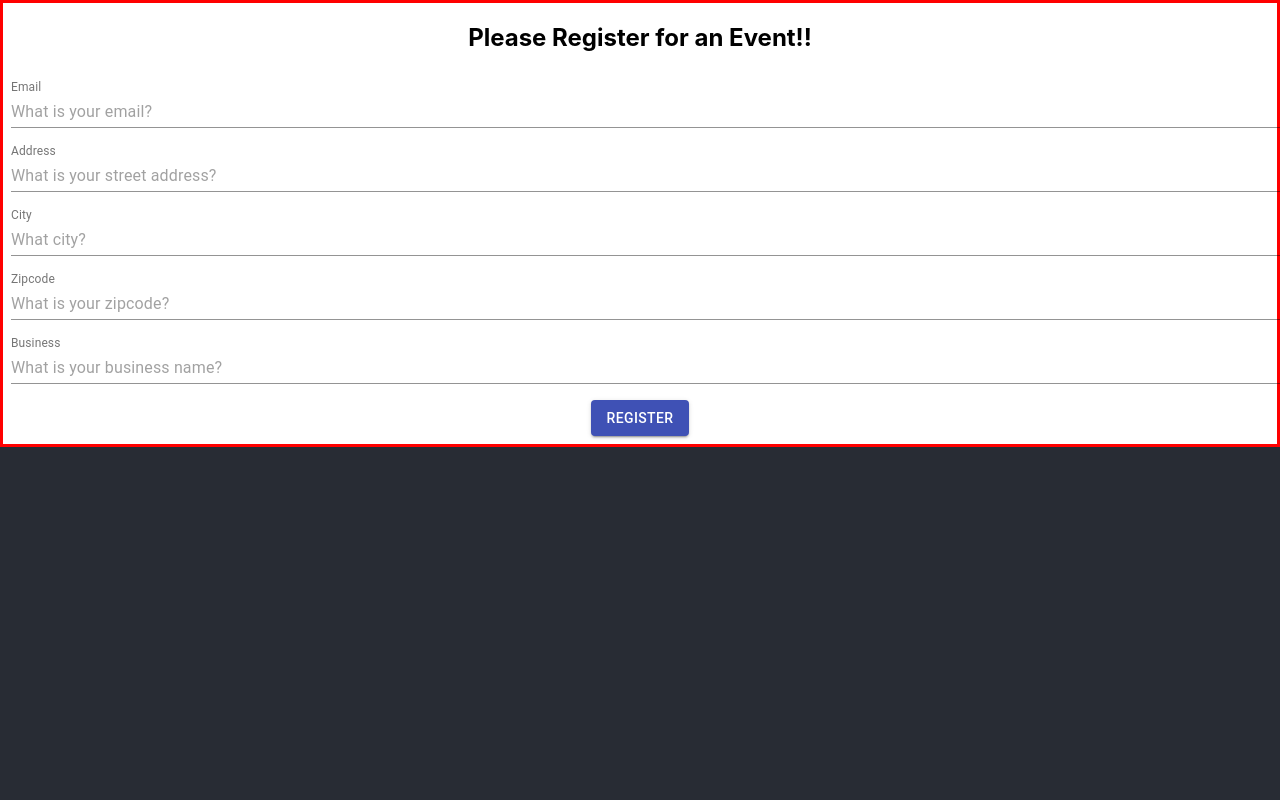
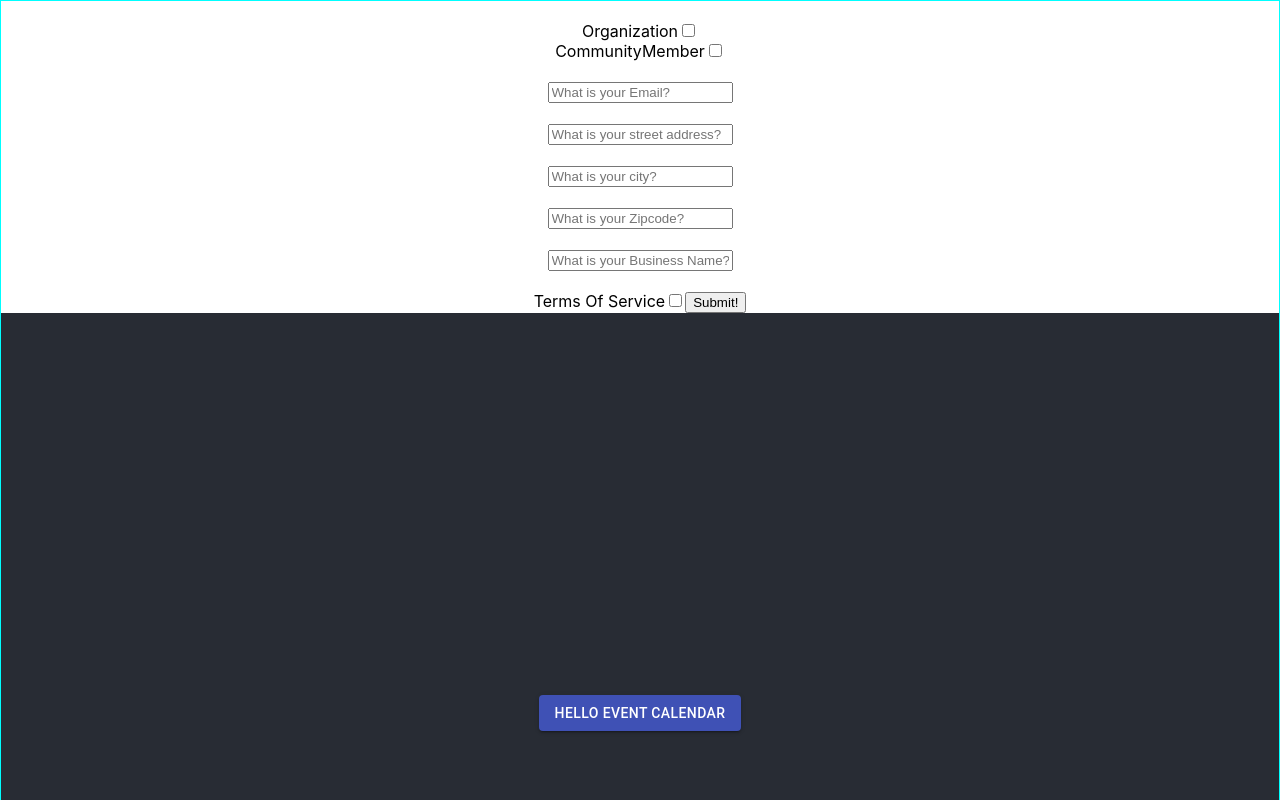
Before and after one commit to bw-block-club-calendar/fe, a React (Create React App) app: page /Events in a window 1280 px wide. Shown: the top 800 px of the page. Built offline with nearby package versions, Linux system fonts and the light colour scheme.

Commit message:
Updated Register.js

```diff
--- a/package.json
+++ b/package.json
@@ -5,6 +5,7 @@
   "dependencies": {
     "@material-ui/core": "^4.6.1",
     "axios": "^0.19.0",
+    "formik": "^2.0.4",
     "react": "^16.12.0",
     "react-dom": "^16.12.0",
     "react-scripts": "3.2.0",
--- a/src/App.css
+++ b/src/App.css
@@ -1,5 +1,16 @@
 .App {
   text-align: center;
+  justify-content: center;
+  border: 1px solid aqua;
+  align-content: flex-end;
+  align-items: center;
+  justify-content: center;
+}
+.container {
+
+  align-content: flex-end;
+  align-items: center;
+  justify-content: center;
 }
 
 .App-logo {
--- a/src/App.js
+++ b/src/App.js
@@ -1,10 +1,15 @@
 import './App.css';
 
 import Button from '@material-ui/core/Button';
-import Events from './Components/Events';
 import React from 'react';
-import logo from './logo.svg';
+import Register from './Components/Register';
 
+//import Events from './Components/Events';
+
+
+
+
+//import Nav from './Components/Nav'
 //import Card from './Components/Card';
 
 
@@ -13,11 +18,10 @@ import logo from './logo.svg';
 function App() {
   return (
     <div className="App">
-
-    <Events/>
-
+    {/*<Nav/>*/}
+    <Register/>
     <header className="App-header">
-      <Button variant="contained" color="primary">
+    <Button variant="contained" color="primary">
       Hello Event Calendar
     </Button>
       </header>
--- a/src/Components/Events.js
+++ b/src/Components/Events.js
@@ -1,144 +1,103 @@
-/*
+import * as Yup from "yup";
 
-    * eventTitle - String
-    * eventAddress - Address
-    * geolocation - Coordinates
-    * eventDescription - String
-    * eventStart - DateTime
-    * eventEnd - DateTime
-    * externalLink (Facebook listing for example. *Optional) - URL
-    *
-    *
- */
-
+import { Field, Form, withFormik } from "formik";
 import React, { useEffect, useState } from "react";
 
-import Box from '@material-ui/core/Box';
-import Button from '@material-ui/core/Button';
-import { FormControl } from '@material-ui/core';
-import { FormHelperText } from '@material-ui/core';
-import { FormLabel } from '@material-ui/core';
-import { Input } from '@material-ui/core';
-import { InputLabel } from '@material-ui/core';
-import TextField from '@material-ui/core/TextField';
-import { makeStyles } from '@material-ui/core/styles';
+import axios from "axios";
 
-const useStyles = makeStyles(theme => ({
+const Register = ({ values, errors, touched, status })=>{
 
 
-    container: {
-      border: '3px solid red',
-      display: 'flex',
-      flexWrap: 'wrap',
-      justifyContent: 'center',
-    },
-    textField: {
+const [users, setUsers] = useState([]);
+  useEffect(() => {
+    status && setUsers(users => [...users, status]);
+  }, [status]);
 
-      marginLeft: theme.spacing(1),
-      marginRight: theme.spacing(1),
-      width: 150,
-    },
-    button: {
-        margin: theme.spacing(1),
-      },
-      input: {
-        display: 'none',
-      },
-  }));
 
-const Events =({values, errors, touched, status}) => {
-    const [users, setUsers] = useState([]);
-    const classes = useStyles();
-    useEffect (()=> {status && setUsers (users => [...users, status])}, [status]);
 
-    return (
+return(
+    <div className="user-form">
 
-        <div className={classes.container}>
-        <div>
-        <h2>Please Register for an Event!!</h2>
-          <TextField
-            id="standard-full-width"
-            label="Email"
-            style={{ margin: 8 }}
-            name="email"
-            placeholder="What is your email?"
-            fullWidth
-            margin="normal"
-            InputLabelProps={{
-              shrink: true,
-            }}
-          />
+    <br></br>
+    <Form>
+    <label className="checkbox-container">Terms Of Service
+    <Field type="checkbox" name="terms" checked={values.terms}/>
+    {touched.terms && errors.terms && (<p className="errors">{errors.terms}</p>)}
+    <span className="checkmark"/>
+    </label>
+    <Field type="text" name="email" placeholder="What is your Email?"/><br></br>
+    {touched.email && errors.email && (<p className="errors">{errors.email}</p>)}
+    <br></br>
+    <Field type="text" name="streetAddress" placeholder="What is your street address?"/><br></br>
+    {touched.streetAddress && errors.streetAddress && (<p className="errors">{errors.streetAddress}</p>)}
+    <br></br>
+    <Field type="text" name="city" placeholder="What is your city?"/><br></br>
+    {touched.city && errors.city && (<p className="errors">{errors.city}</p>)}
+    <br></br>
+    <Field type="text" name="zipcode" placeholder="What is your Zipcode?"/><br></br>
+    {touched.zipcode && errors.zipcode && (<p className="errors">{errors.zipcode}</p>)}
+    <br></br>
+    <Field type="text" name="businessName" placeholder="What is your Business Name?"/><br></br>
+    {touched.businessName && errors.businessName && (<p className="errors">{errors.businessName}</p>)}
+    <br></br>
+    <label className="checkbox-container">Terms Of Service
+    <Field type="checkbox" name="terms" checked={values.terms}/>
+    {touched.terms && errors.terms && (<p className="errors">{errors.terms}</p>)}
+    <span className="checkmark"/>
+    </label>
+    <button type="submit">Submit!</button>
 
-          <TextField
-          id="standard-full-width"
-          label="Address"
-          style={{ margin: 8 }}
-          name="streetAddress"
-          placeholder="What is your street address?"
-          fullWidth
-          margin="normal"
-          InputLabelProps={{
-            shrink: true,
-          }}
-        />
+    </Form>
+    {users.map( (user, index) => (
+        <ul key={index}>
 
-        <TextField
-        id="standard-full-width"
-        label="City"
-        style={{ margin: 8 }}
-        name="city"
-        placeholder="What city?"
-        fullWidth
-        margin="normal"
-        InputLabelProps={{
-          shrink: true,
-        }}
-      />
-
-        <TextField
-        id="standard-full-width"
-        label="Zipcode"
-        style={{ margin: 8 }}
-        name="zipcode"
-        placeholder="What is your zipcode?"
-        fullWidth
-        margin="normal"
-        InputLabelProps={{
-            shrink: true,
-        }}
-    />
-
-    <TextField
-    id="standard-full-width"
-    label="Business"
-    style={{ margin: 8 }}
-    name="businessName"
-    placeholder="What is your business name?"
-    fullWidth
-    margin="normal"
-    InputLabelProps={{
-      shrink: true,
-    }}
-  />
-  <Button variant="contained" color="primary" className={classes.button}>Register</Button>
-          </div>
-          {users.map( (user, index) => (
-            <ul key={index}>
             <li>{user.email}</li>
-            <li>{user.streetAddress}</li>
+            <li>{user.address}</li>
             <li>{user.city}</li>
             <li>{user.zipcode}</li>
             <li>{user.businessName}</li>
 
-            </ul>
-        ))}
+        </ul>
+    ))}
 
 
-          </div>
-
-    );
-
+    </div>
+);
 };
 
 
-export default Events;
+
+const FormikUserForm = withFormik({
+    mapPropsToValues({name, email, password, terms}){
+        return{
+            name: name || "",
+            email: email || "",
+            password: password || "",
+            terms: terms || false,
+        };
+
+    },
+    validationSchema: Yup.object().shape({
+        name: Yup.string().min(3, "Your name is too short ").required("Please enter a name!!"),
+        email: Yup.string().email("Must be real Email"),
+        password: Yup.string().min(6, "Password must be 6 characters or longer").required("Password is required!!"),
+        terms: Yup.boolean().test('terms', "Please agree to terms of service", value => value === true)
+      }),
+      handleSubmit(values, { setStatus, resetForm }) {
+        // values is our object with all of our data
+        console.log(values);
+        axios
+          .post("https://reqres.in/api/users/", values)
+          .then(res => {
+            setStatus(res.data);
+            resetForm();
+            console.log(res);
+          })
+          .catch(err => console.log(err.response));
+      }
+
+})(Register);
+
+export default FormikUserForm;
+
+console.log("This is the HOC", FormikUserForm)
--- a/src/Components/Register.js
+++ b/src/Components/Register.js
@@ -0,0 +1,120 @@
+import * as Yup from "yup";
+
+import { Field, Form, withFormik } from "formik";
+import React, { useEffect, useState } from "react";
+
+import axios from "axios";
+
+const Register = ({ values, errors, touched, status })=>{
+
+
+const [users, setUsers] = useState([]);
+  useEffect(() => {
+    status && setUsers(users => [...users, status]);
+  }, [status]);
+
+
+
+return(
+    <div className="user-form">
+    <br></br>
+    <Form>
+    <label className="checkbox-container">Organization
+    <Field type="checkbox" name="organization" checked={values.terms}/>
+    {touched.organization && errors.organization && (<p className="errors">{errors.organization}</p>)}
+    <span className="checkmark"/>
+    </label>
+    <br></br>
+    <label className="checkbox-container">CommunityMember
+    <Field type="checkbox" name="organization" checked={values.terms}/>
+    {touched.organization && errors.organization && (<p className="errors">{errors.organization}</p>)}
+    <span className="checkmark"/>
+    </label>
+    <br></br>
+    <br></br>
+    <Field type="text" name="email" placeholder="What is your Email?"/><br></br>
+    {touched.email && errors.email && (<p className="errors">{errors.email}</p>)}
+    <br></br>
+    <Field type="text" name="streetAddress" placeholder="What is your street address?"/><br></br>
+    {touched.streetAddress && errors.streetAddress && (<p className="errors">{errors.streetAddress}</p>)}
+    <br></br>
+    <Field type="text" name="city" placeholder="What is your city?"/><br></br>
+    {touched.city && errors.city && (<p className="errors">{errors.city}</p>)}
+    <br></br>
+    <Field type="text" name="zipcode" placeholder="What is your Zipcode?"/><br></br>
+    {touched.zipcode && errors.zipcode && (<p className="errors">{errors.zipcode}</p>)}
+    <br></br>
+    <Field type="text" name="businessName" placeholder="What is your Business Name?"/><br></br>
+    {touched.businessName && errors.businessName && (<p className="errors">{errors.businessName}</p>)}
+    <br></br>
+    <label className="checkbox-container">Terms Of Service
+    <Field
+    type="checkbox"
+    name="terms"
+    checked={values.terms}
+    />
+    {touched.terms && errors.terms && (<p className="errors">{errors.terms}</p>)}
+    <span className="checkmark"/>
+    </label>
+    <button type="submit">Submit!</button>
+
+    </Form>
+    {users.map( (user, index) => (
+        <ul key={index}>
+
+            <li>{user.email}</li>
+            <li>{user.streetAddress}</li>
+            <li>{user.city}</li>
+            <li>{user.zipcode}</li>
+            <li>{user.businessName}</li>
+
+        </ul>
+    ))}
+
+
+    </div>
+);
+};
+
+
+
+const FormikUserForm = withFormik({
+    mapPropsToValues({email, streetAddress, city, zipcode, businessName, terms}){
+        return{
+
+            email: email || "",
+            address: streetAddress || "",
+            city: city || "",
+            zipcode: zipcode || "",
+            businessName: businessName || "",
+            terms: terms || false,
+        };
+
+    },
+    validationSchema: Yup.object().shape({
+
+        email: Yup.string().email("Must be real Email"),
+        address: Yup.string().required("Your address is required"),
+        city: Yup.string().min(3,"City too short").max(15,"City too long").required("You city is required"),
+        zipcode: Yup.string().min(5, "Your zipcode is too short ").required("Please enter a zipcode!!"),
+        businessName: Yup.string().required("Business name is required!!"),
+        terms: Yup.boolean().test('terms', "Please agree to terms of service", value => value === true)
+      }),
+      handleSubmit(values, { setStatus, resetForm }) {
+        // values is our object with all of our data
+        console.log(values);
+        axios
+          .post("https://reqres.in/api/users/", values)
+          .then(res => {
+            setStatus(res.data);
+            resetForm();
+            console.log(res);
+          })
+          .catch(err => console.log(err.response));
+      }
+
+})(Register);
+
+export default FormikUserForm;
+
+console.log("This is the HOC", FormikUserForm)
```
Also changed, not shown: 1 other file (tests, documents, lock files or other folders).
